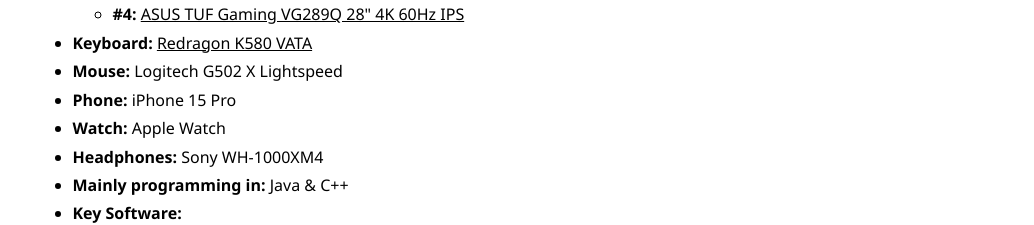
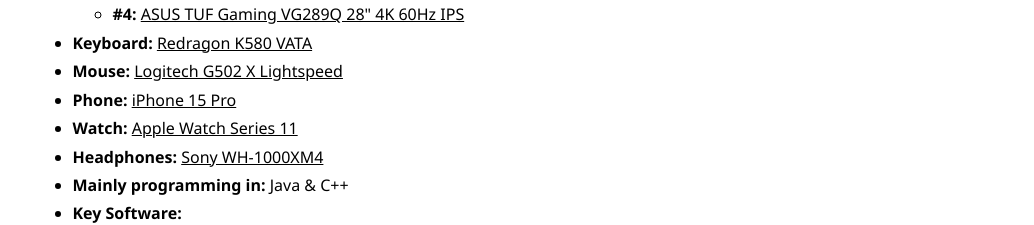
Before and after one commit to AaronPinto/Website, a website: page static/iuse.html in a window 1280 px wide. Shown: the part 541-766 px from the top of the page, without its empty margins (5-1039 px from the left). Drawn offline with Linux system fonts and the light colour scheme.

Commit message:
update isue with links to products (#27)
Signed-off-by: AaronPinto <10177767+AaronPinto@users.noreply.github.com>

```diff
--- a/static/iuse.html
+++ b/static/iuse.html
@@ -39,9 +39,11 @@
         <div id="use_list">
             <h2 class="date_h2" id="2025-10-01">2025-10-01</h2>
             <ul>
-                <li><strong>Main computer:</strong>&nbsp;<a href="https://www.apple.com/ca/mac-mini/specs/">M4 Mac Mini (24GB RAM, 512GB SSD)</a>
+                <li><strong>Main computer:</strong>&nbsp;<a href="https://www.apple.com/ca/mac-mini/specs/">M4 Mac Mini (24GB RAM, 512GB
+                    SSD)</a>
                 </li>
-                <li><strong>Secondary computer:</strong>&nbsp;<a href="https://ca.pcpartpicker.com/user/aaronp110/saved/ZbHBjX">Custom PC built
+                <li><strong>Secondary computer:</strong>&nbsp;<a href="https://ca.pcpartpicker.com/user/aaronp110/saved/ZbHBjX">Custom PC
+                    built
                     by me</a>
                 </li>
                 <li><strong>OS:</strong>&nbsp;macOS Tahoe 26.0.1</li>
@@ -60,10 +62,13 @@
                     </ul>
                 </li>
                 <li><strong>Keyboard:</strong>&nbsp;<a href="https://www.amazon.ca/dp/B07VPVFJDD">Redragon K580 VATA</a></li>
-                <li><strong>Mouse:</strong>&nbsp;Logitech G502 X Lightspeed</li>
-                <li><strong>Phone:</strong>&nbsp;iPhone 15 Pro</li>
-                <li><strong>Watch:</strong>&nbsp;Apple Watch</li>
-                <li><strong>Headphones:</strong>&nbsp;Sony WH-1000XM4</li>
+                <li><strong>Mouse:</strong>&nbsp;<a href="https://www.amazon.ca/dp/B092CRH1RX">Logitech G502 X Lightspeed</a></li>
+                <li><strong>Phone:</strong>&nbsp;<a
+                        href="https://www.apple.com/ca/iphone/compare/?modelList=iphone-17-pro,iphone-16-pro,iphone-15-pro">iPhone 15
+                    Pro</a></li>
+                <li><strong>Watch:</strong>&nbsp;<a href="https://www.apple.com/ca/apple-watch-series-11/">Apple Watch Series 11</a></li>
+                <li><strong>Headphones:</strong>&nbsp;<a href="https://www.sony.ca/en/electronics/headband-headphones/wh-1000xm4">Sony
+                    WH-1000XM4</a></li>
                 <li><strong>Mainly programming in:</strong>&nbsp;Java & C++</li>
                 <li><strong>Key Software:</strong>
                     <ul>
```
